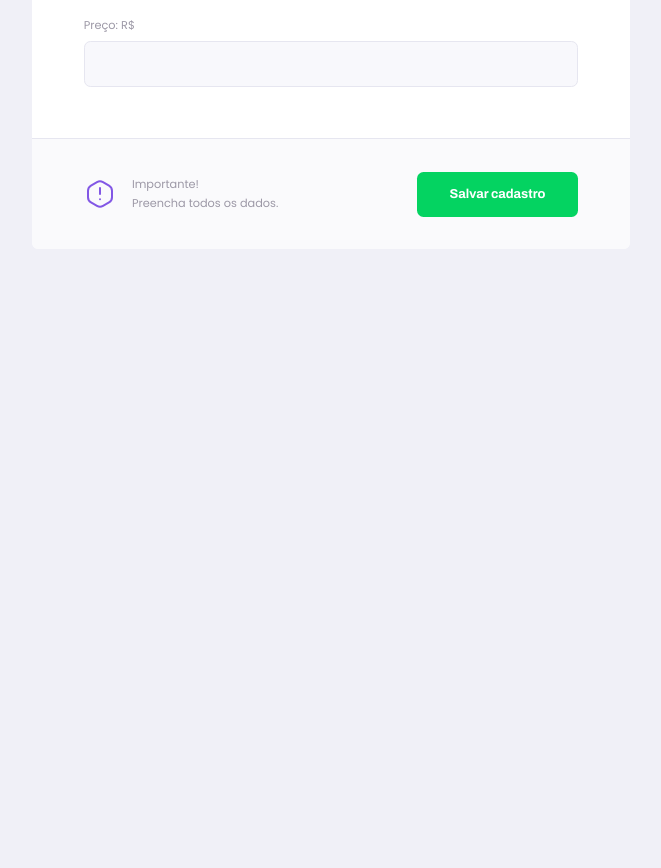
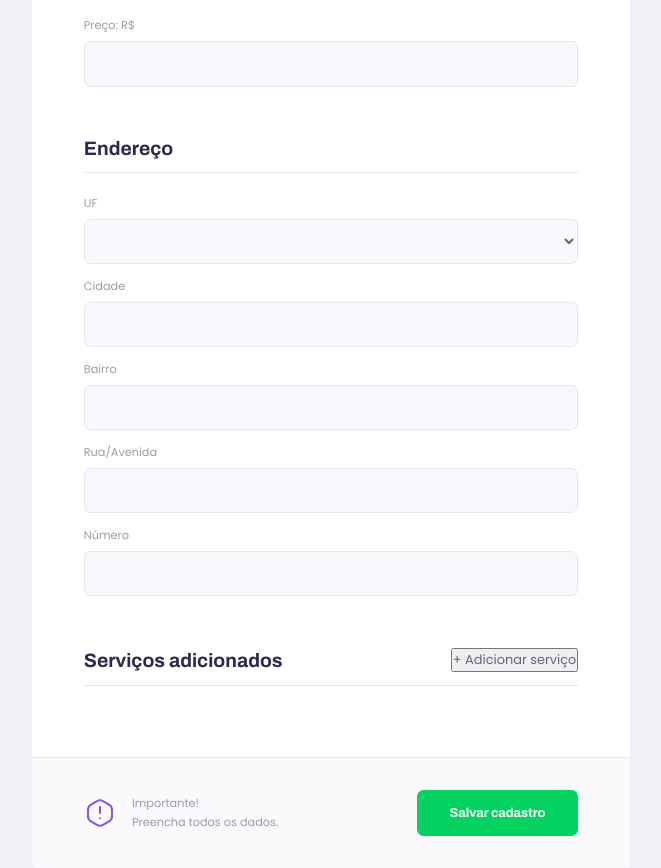
Before and after one commit to luizmoitinho/proffy-marketplace, a React (Create React App) app in the folder web/: page /create in a window 1280 px wide. Shown: the part 1320-2188 px from the top of the page, without its empty margins (309-970 px from the left). Before the commit the page ends 1569 px from the top, so only its background shows below. Built offline with nearby package versions, Linux system fonts and the light colour scheme.

Commit message:
ref - include form component in all view with select

```diff
--- a/web/src/components/Formulario/Select/index.tsx
+++ b/web/src/components/Formulario/Select/index.tsx
@@ -5,18 +5,19 @@ import '../style.css'
 interface SelectProps extends  SelectHTMLAttributes<HTMLSelectElement>{
     name:string;
     label:string;
+    optionDefault?:string;
     options?:Array<{
         value:string,
         label:string
     }>
 }
 
-const Select: React.FC<SelectProps> = ({name,label,options,...rest}) =>{
+const Select: React.FC<SelectProps> = ({name, label, options, optionDefault, ...rest}) =>{
     return(
         <div className="input-block">
             <label htmlFor="time">{label}</label>
             <select name={name} {...rest}>
-                <option value="" disabled selected hidden>Selecione um tipo de serviço</option>
+                <option value="" disabled selected hidden>{optionDefault}</option>
                 {
                     options?.map(option => {
                     return <option key={option.value} value={option.value}>{option.label}</option>
--- a/web/src/pages/ProffyForm/index.tsx
+++ b/web/src/pages/ProffyForm/index.tsx
@@ -59,13 +59,13 @@ function ProffyForm() {
                         name="fk_id_area"
                         label="Tipo"
                         options={[
-                            {value:'1',label:'Alimentação'},
-                            {value:'2',label:'Fitness'    },
-                            {value:'3',label:'Móveis'     },
-                            {value:'4',label:'Aluguéis'   },
-                            {value:'5',label:'Eletricista'},
-                            {value:'6',label:'Mecânico'   },
-                            {value:'7',label:'Programador'},
+                            { value: '1', label: 'Alimentação' },
+                            { value: '2', label: 'Fitness' },
+                            { value: '3', label: 'Móveis' },
+                            { value: '4', label: 'Aluguéis' },
+                            { value: '5', label: 'Eletricista' },
+                            { value: '6', label: 'Mecânico' },
+                            { value: '7', label: 'Programador' },
                         ]}
                     />
 
@@ -79,11 +79,55 @@ function ProffyForm() {
                         label="Preço: R$"
                     />
                 </fieldset>
+                <fieldset>
+                    <legend>Endereço</legend>
+
+                    <Select
+                        name="UF"
+                        label="UF"
+                        options={[
+                            { value: '1', label: 'AL' },
+                            { value: '2', label: 'BA' },
+                            { value: '3', label: 'SE' },
+                            { value: '4', label: 'PB' },
+                            { value: '5', label: 'CE' },
+                        ]}
+                    />
+                    <Input
+                        name="cidade"
+                        label="Cidade"
+                        type="address"
+                    />
+                    <Input
+                        name="bairro"
+                        label="Bairro"
+                    />
+                    <Input
+                        name="rua"
+                        label="Rua/Avenida"
+                    />
+                    <Input
+                        name="numero"
+                        label="Número"
+                        type="number"
+                    />
+                </fieldset>
+                <fieldset>
+                    <legend>
+                        Serviços adicionados
+                            <button >
+                            + Adicionar serviço
+                    </button>
+                    </legend>
+                    <div className="servico-item">
+
+                    </div>
+                </fieldset>
                 <footer>
                     <p>
-                        <img src={warningIco} alt="aviso importante"/>
-                       <span>
-                           Importante!<br/>
+                        <img src={warningIco} alt="aviso importante" />
+                        <span>
+                            Importante!<br />
                            Preencha todos os dados.
                        </span>
                     </p>
--- a/web/src/pages/ProffyList/index.tsx
+++ b/web/src/pages/ProffyList/index.tsx
@@ -23,6 +23,7 @@ function ProffyList() {
                 <Select
                         name="fk_id_area"
                         label="Tipo"
+                        optionDefault="Selecione um tipo de serviço"
                         options={[
                             {value:'1',label:'Alimentação'},
                             {value:'2',label:'Fitness'    },
@@ -34,18 +35,20 @@ function ProffyList() {
                         ]}
                 />
 
+                <Select
+                        name="estrelas"
+                        label="Estrelas"
+                        optionDefault="Selecione o número de estrelas"
+                        options={[
+                            {value:'0',label:'0'},
+                            {value:'1',label:'1'},
+                            {value:'2',label:'2'},
+                            {value:'3',label:'3'},
+                            {value:'4',label:'4'},
+                            {value:'5',label:'5'},
+                        ]}
+                />
 
-                    <div className="input-block">
-                        <label htmlFor="time">Estrelas</label>
-                        <select>
-                            <option >Selecione o número de estrelas</option>
-                            <option>0</option>
-                            <option>1</option>
-                            <option>2</option>
-                            <option>3</option>
-                            <option>5</option>
-                        </select>
-                    </div>
                 </form>
             </PageHeader>
             <main>
```
